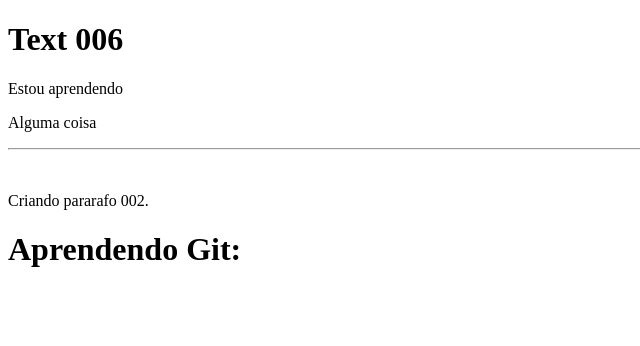
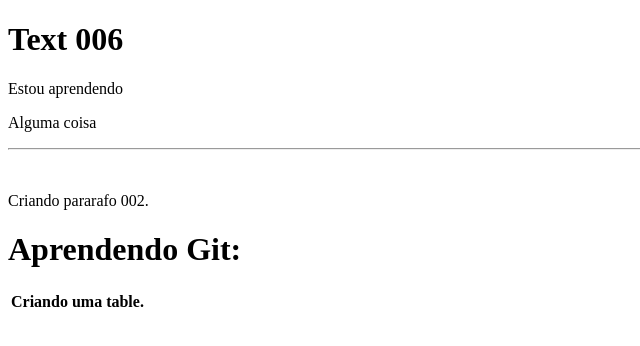
Before and after one commit to edskate/gIT-006, a plain HTML site: page index.html in a window 1280 px wide. Shown: the whole page, without its empty margins (0-640 px from the left). Drawn offline with Linux system fonts and the light colour scheme.

Commit message:
Craindo uma table

```diff
--- a/index.html
+++ b/index.html
@@ -13,5 +13,10 @@
     <br><!--criando uma quebra de linha-->
     <p>Criando pararafo 002.</p>
     <h1>Aprendendo Git:</h1>
+    <table>
+        <tr>
+            <th>Criando uma table.</th>
+        </tr>
+    </table>
 </body>
 </html>
```
